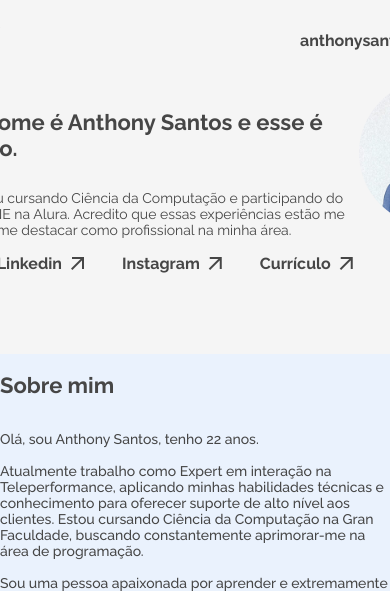
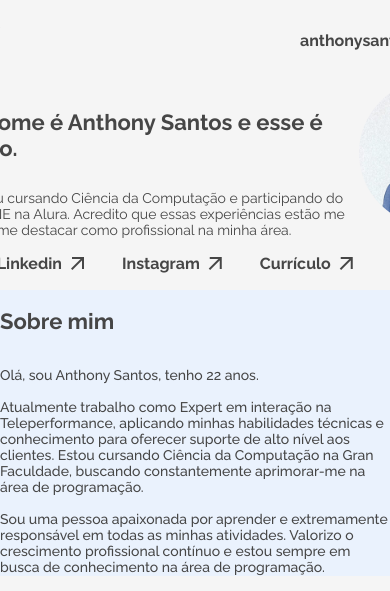
Before and after one commit to AnthonySantoss/T6-ONE-ALURA---ORACLE, a plain HTML site: page Portfolio/index.html in a window 390 px wide. Shown: the top 591 px of the page. Drawn offline with nearby package versions, Linux system fonts and the light colour scheme.

Commit message:
atualização 1.0v

```diff
--- a/Portfolio/style.css
+++ b/Portfolio/style.css
@@ -481,7 +481,7 @@ footer{
         height: 286px;
         display: flex;
         flex-direction: column;
-        margin-top: 64px;
+        margin-top: 0px;
         padding-left: 0px;
         padding-right: 0px;
     }
```
